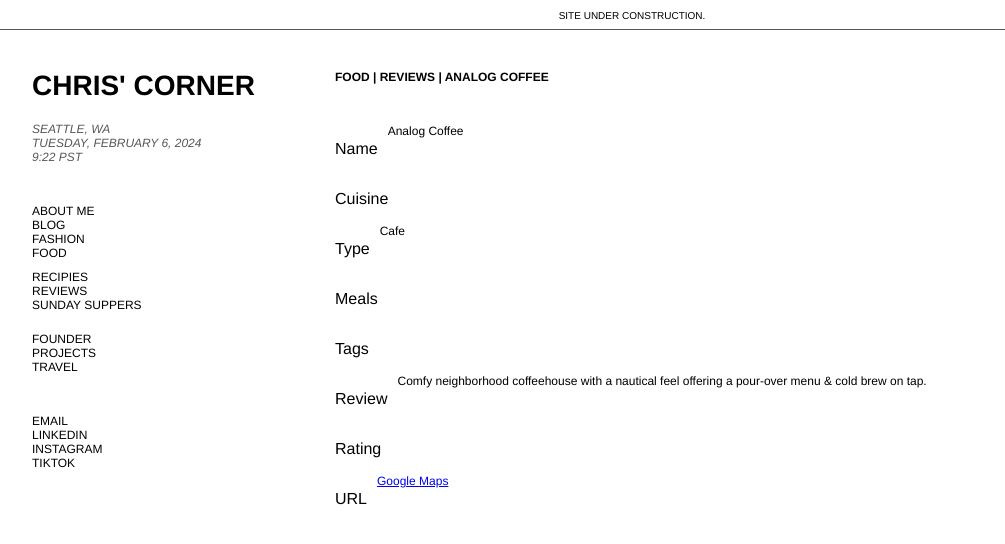
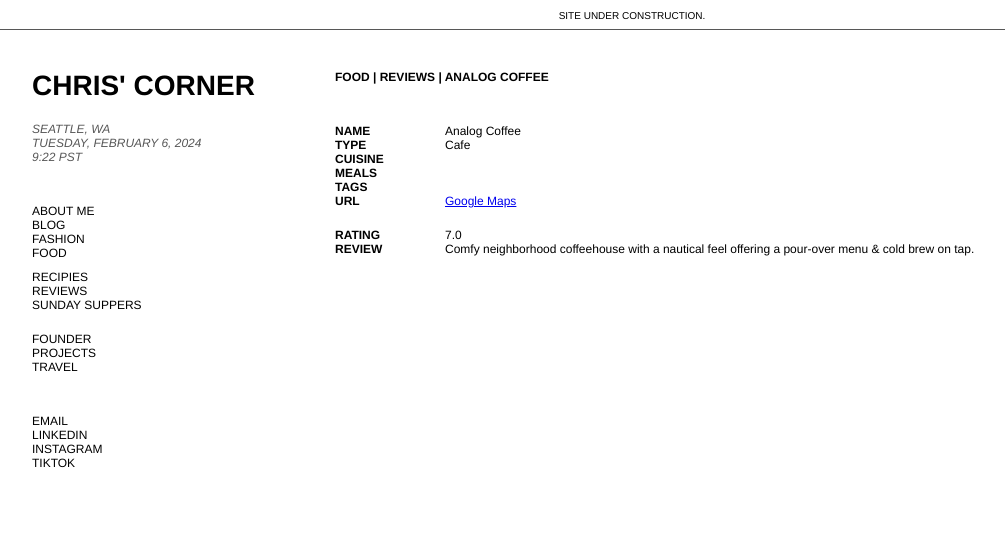
Before and after one commit to guchris/chris-corner, a Next.js app: page /food/reviews/analog-coffee in a window 1280 px wide. Shown: the top 544 px of the page, without its empty margins (8-1013 px from the left). Built offline with nearby package versions, Linux system fonts and the light colour scheme.

Commit message:
Updated review table, reviews data, and goals content

```diff
--- a/src/app/food/reviews/[slug]/page.js
+++ b/src/app/food/reviews/[slug]/page.js
@@ -19,38 +19,40 @@
                     <Link href="/food" className="link">Food</Link> | <Link href="/food/reviews" className="link">Reviews</Link> | {review.name}
                 </h2>
 
-                <div className="section">
+                <div className="section-medium">
                     <div className="row-skinny">
-                        <p className="ranking-category">Name</p>
+                        <p className="body-upper-bold row-width-100">Name</p>
                         <p className="body-lower">{review.name}</p>
                     </div>
                     <div className="row-skinny">
-                        <p className="ranking-category">Cuisine</p>
+                        <p className="body-upper-bold row-width-100">Type</p>
+                        <p className="body-lower">{review.type}</p>
+                    </div>
+                    <div className="row-skinny">
+                        <p className="body-upper-bold row-width-100">Cuisine</p>
                         <p className="body-lower">{review.cuisine}</p>
                     </div>
                     <div className="row-skinny">
-                        <p className="ranking-category">Type</p>
-                        <p className="body-lower">{review.type}</p>
-                    </div>
-                    <div className="row-skinny">
-                        <p className="ranking-category">Meals</p>
+                        <p className="body-upper-bold row-width-100">Meals</p>
                         <p className="body-lower">{review.meals}</p>
                     </div>
                     <div className="row-skinny">
-                        <p className="ranking-category">Tags</p>
+                        <p className="body-upper-bold row-width-100">Tags</p>
                         <p className="body-lower">{review.tags}</p>
                     </div>
                     <div className="row-skinny">
-                        <p className="ranking-category">Review</p>
-                        <p className="body-lower">{review.review}</p>
+                        <p className="body-upper-bold row-width-100">URL</p>
+                        <a className="body-lower" href={review.url} target="_blank">Google Maps</a>
+                    </div>
+                </div>
+                <div className="section-medium">
+                    <div className="row-skinny">
+                        <p className="body-upper-bold row-width-100">Rating</p>
+                        <p className="body-lower">{review.rating}</p>
                     </div>
                     <div className="row-skinny">
-                        <p className="ranking-category">Rating</p>
-                        <p className="body-lower">{review.raiting}</p>
-                    </div>
-                    <div className="row-skinny">
-                        <p className="ranking-category">URL</p>
-                        <a className="body-lower" href={review.url}>Google Maps</a>
+                        <p className="body-upper-bold row-width-100">Review</p>
+                        <p className="body-lower">{review.review}</p>
                     </div>
                 </div>
             </div>
--- a/src/app/food/reviews/page.js
+++ b/src/app/food/reviews/page.js
@@ -22,7 +22,7 @@
                     <Link href="/food" className="link">Food</Link> | Reviews
                 </h2>
                 <p className="intro">
-                    Restaurant Reviews & Reccomendations. In progress.
+                    Restaurant Reviews & Reccomendations still in progress. Lots of placeholder ratings and reviews at the moment.
                 </p>
 
                 <ReviewsMap reviews={reviewsData} />
--- a/src/app/food/reviews/reviews-data.json
+++ b/src/app/food/reviews/reviews-data.json
@@ -3,12 +3,12 @@
         "id": 1,
         "name": "Imo Pocha",
         "slug": "imo-pocha",
-        "meals": "Dinner",
+        "meals": "Lunch, Dinner",
         "cuisine": "Korean",
         "type": "Restaurant",
-        "tags": "Kimbap, Cheesey Corn",
+        "tags": "Kimbap",
         "price": "$$",
-        "review": "A cozy korean spot with limited seating, authentic menu, and beer towers.",
+        "review": "A cozy korean spot with limited seating, authentic menu, and soju and beer towers. Super busy on the weekends and pretty chill to pop-in during the weekdays. No reservation system at the time of this review. Prices are normal for Seattle standards, but portion sizes are a bit on the smaller end. Snuggly fit my group of 6. ",
         "rating": "6.5",
         "address": "1621 E Olive Wy, Seattle, WA 98102",
         "url": "https://maps.app.goo.gl/RTSBxmm1mxZEsLMR9"
@@ -22,7 +22,7 @@
         "type": "Restaurant",
         "tags": "Bibimbap",
         "price": "$$",
-        "review": "Lorem ipsum",
+        "review": "A newer Korean establishment that serves tofu and meat badsed Korean dishes. It is the main Korean restaurant on Broadway of Cap Hill. Very spacious seating and never much of a wait to get a table, even during peak hours. The Bibimbap is amazing here, as well as their tofu dishes. They also give you 5 free side dishes that are refillable. And most times, they offer a free dessert (ice cream) at the end of the meal. Most of their menu items are pricey, but good food nontheless.",
         "rating": "7.5",
         "address": "406 Broadway E, Seattle, WA 98102",
         "url": "https://maps.app.goo.gl/wGfcdde817MKFN327"
@@ -36,7 +36,7 @@
         "type": "Restaurant",
         "tags": "Pho",
         "price": "$",
-        "review": "Local chain serving beef, chicken & vegetarian pho, plus signature cream puffs, in a basic setting.",
+        "review": "A local chain serving beef, chicken & vegetarian pho. Prices are great for what you get, and I've never had a bad bowl of pho here. The pho is served super quickly. The interior is quite basic, but functional. Not much else to say - a dependable place for a good bowl of pho.",
         "rating": "7.0",
         "address": "527 Broadway E, Seattle, WA 98102",
         "url": "https://maps.app.goo.gl/uJdLkKec4kgC5yVL8"
@@ -50,8 +50,8 @@
         "type": "Restaurant",
         "tags": "Ramen",
         "price": "$$",
-        "review": "Casual-chic stop for ramen, donburi bowls, and izakaya-style snacks, plus Japanese cocktails.",
-        "rating": "7.0",
+        "review": "A more chic spot for Japanese foods, including izakaya-style snacks, donburi bowls, and Japanese cocktails. The presentation of the foods are beautiful and the food comes out relatively quick. May need a rservation at peak hours. This is a more expensive option, as you'll most likely purchase multiple options due to food sizes and their other menu options.",
+        "rating": "7.5",
         "address": "224 Broadway E, Seattle, WA 98102",
         "url": "https://maps.app.goo.gl/6sBx9XhtFgDzDHceA"
     },
@@ -64,8 +64,8 @@
         "type": "Restaurant",
         "tags": "",
         "price": "$",
-        "review": "Vibrant, informal, family-owned Mexican cantina with homemade corn tortillas & tequila cocktails.",
-        "rating": "7.5",
+        "review": "A vibrant, informal, family-owned Mexican cantina with homemade corn tortillas & tequila cocktails. The happy hour menu here is fantastic, like unbeleivable. The staff are always kind and the food is consistently good.",
+        "rating": "8.0",
         "address": "600 E Pine St, Seattle, WA 98122",
         "url": "https://maps.app.goo.gl/oGp7iiG3EtyWWoLv8"
     },
@@ -78,7 +78,7 @@
         "type": "Restaurant",
         "tags": "Fried Chicken",
         "price": "$$$",
-        "review": "Lorem ipsum",
+        "review": "A famous asian chain landing in Seattle with a variety of comfort Korean fried dishes - most known for their fried chicken. They have a variety of options for the kind of fried chicken as well as the type of sauce that chicken is drenched in. The interior gives a more bar vibe. The portion sizes are good, but the prices are way more than you would expect. I'd reccomend eating here with a group.",
         "rating": "8.0",
         "address": "725 E Pine St, Seattle, WA 98122",
         "url": "https://maps.app.goo.gl/AhpTJWhiAYKdbWXz9"
@@ -92,7 +92,7 @@
         "type": "Restaurant",
         "tags": "Noodles",
         "price": "$$",
-        "review": "Trendy, industrial-style Chinese noodle house dishing up dumplings, baos, and chicken wings.",
+        "review": "An industrial-style Chinese noodle house serving biang biang style noodles, dumplings, baos, and chicken wings. The noodles are hand pulled and you can even see the staff in the back whip them around before making your dish. So chewy and so delicious! Their drinks are decent, but you can get milk tea elsewhere.",
         "rating": "8.0",
         "address": "601 E Pike St Unit 100, Seattle, WA 98122",
         "url": "https://maps.app.goo.gl/vVpjr882LWddjsZt7"
@@ -106,7 +106,7 @@
         "type": "Restaurant",
         "tags": "",
         "price": "$",
-        "review": "Comfy spot specializing in Thai classics such as coconut chicken & drunken noodles, with happy hour.",
+        "review": "A cozy spot specializing in Thai classics such as coconut chicken and drunken noodles, with a decent happy hour. Interior is very homey with lots of wood furniture. There was 1 person front of house and they were super kind and had such great multitasking skills. Food is good, but nothing to rave about. Will definitely satisfy your thai cravings.",
         "rating": "7.5",
         "address": "727 E Pike St, Seattle, WA 98122",
         "url": "https://maps.app.goo.gl/LP9HPYjd2c1TEMrQ9"
@@ -120,7 +120,7 @@
         "type": "Restaurant",
         "tags": "Vegan",
         "price": "$$",
-        "review": "Vegan Thai cuisine & original cocktail in an airy, modern space with pendant lights & blonde wood.",
+        "review": "A thai restaurant that servers an entirely vegan menu with cocktails in a petitie, modern space. Located in South Lake Union, this restaurant is a breath of fresh air. Has indoor and outdoor seating and I've never had to get a reservation here. More expensive than other thai resturants in the area, but food is consistently good. Highly reccomend their cauliflower appetizer.",
         "rating": "6.0",
         "address": "1190 Thomas St, Seattle, WA 98109",
         "url": "https://maps.app.goo.gl/u17kuasEL2uuZxbS9"
@@ -134,7 +134,7 @@
         "type": "Restaurant",
         "tags": "Pho",
         "price": "$$$",
-        "review": "Laid-back Vietnamese cafe serving pho, banh mi & vermicelli made with carefully sourced ingredients.",
+        "review": "A very small Vietnamese corner cafe serving pho, banh mi, and vermicelli. Quite expensive for what you're getting. You order via a screen and you pick up from a counter. Sometimes, the wait can be long. This is a small restaurant and there is only bar seating at the windows. Other than that, you need to eat it elsewhere.",
         "rating": "5.5",
         "address": "2134 Westlake Ave, Seattle, WA 98121",
         "url": "https://maps.app.goo.gl/j9nFukxrsWAxRZKR7"
@@ -774,7 +774,7 @@
         "name": "mBar",
         "slug": "mbar",
         "meals": "Lunch, Dinner",
-        "cuisine": "Middle Eastern, Mediterranean",
+        "cuisine": "Mediterranean",
         "type": "Restaurant, Bar",
         "tags": "Rooftop",
         "price": "$$$$",
@@ -1153,8 +1153,8 @@
         "slug": "piroshky-piroshky",
         "meals": "",
         "cuisine": "Russian",
-        "type": "Desserts, Pike Place",
-        "tags": "",
+        "type": "Restaurant",
+        "tags": "Pike Place, Pastries",
         "price": "$",
         "review": "Compact Russian bakery located in Pike Place Market serving over 20 varieties of handmade piroshki.",
         "rating": "10.0",
@@ -1167,8 +1167,8 @@
         "slug": "michou-deli",
         "meals": "",
         "cuisine": "",
-        "type": "Deli, Pike Place",
-        "tags": "",
+        "type": "Pike Place",
+        "tags": "Deli",
         "price": "$",
         "review": "Counter with a few seats serving locally sourced, elevated panini, soups & salads.",
         "rating": "10.0",
@@ -1181,8 +1181,8 @@
         "slug": "le-panier",
         "meals": "",
         "cuisine": "",
-        "type": "Bakery, Pike Place",
-        "tags": "",
+        "type": "Pike Place",
+        "tags": "Bakery",
         "price": "$",
         "review": "Handcrafted goodies run the gamut from fresh-baked bread to macarons, all made in a French style.",
         "rating": "9.5",
@@ -1195,8 +1195,8 @@
         "slug": "beechers-handmade-cheese",
         "meals": "",
         "cuisine": "",
-        "type": "",
-        "tags": "Pike Place",
+        "type": "Pike Place",
+        "tags": "Mac n' Cheese",
         "price": "$",
         "review": "Upscale shop featuring a variety of American cheeses, plus a sit-down cafe for sandwiches & soup.",
         "rating": "9.0",
@@ -1209,8 +1209,8 @@
         "slug": "rachels-ginger-beer",
         "meals": "",
         "cuisine": "",
-        "type": "",
-        "tags": "Pike Place",
+        "type": "Pike Place",
+        "tags": "Ginger Beer",
         "price": "$",
         "review": "Flagship shop located at Pike Place Market selling handcrafted ginger beer in a range of flavors.",
         "rating": "9.0",
@@ -1223,8 +1223,8 @@
         "slug": "pike-place-chowder",
         "meals": "Lunch, Dinner",
         "cuisine": "American",
-        "type": "Restaurant",
-        "tags": "Pike Place",
+        "type": "Pike Place",
+        "tags": "Chowder",
         "price": "$$",
         "review": "Local seafood place serving traditional and specialty chowders in a counter-serve setting.",
         "rating": "9.0",
@@ -1237,8 +1237,8 @@
         "slug": "mee-sum-pastry",
         "meals": "",
         "cuisine": "Chinese",
-        "type": "Bakery",
-        "tags": "Pike Place",
+        "type": "Pike Place",
+        "tags": "Bakery",
         "price": "$",
         "review": "No-frills food stand offering buns, pastries & other Chinese grub in digs by the Pike Place Market.",
         "rating": "9.0",
@@ -1251,8 +1251,8 @@
         "slug": "ghost-alley-espresso",
         "meals": "",
         "cuisine": "",
-        "type": "Cafe",
-        "tags": "Pike Place",
+        "type": "Pike Place",
+        "tags": "Cafe",
         "price": "$",
         "review": "Hideaway, pint-sized coffee shop offering artisanal espresso drinks from small, Northwest roasters.",
         "rating": "10.0",
```
Also changed, not shown: src/app/about-me/goals/page.js (+17 -17 lines), src/components/ReviewsSection.js (+14 -40 lines).
